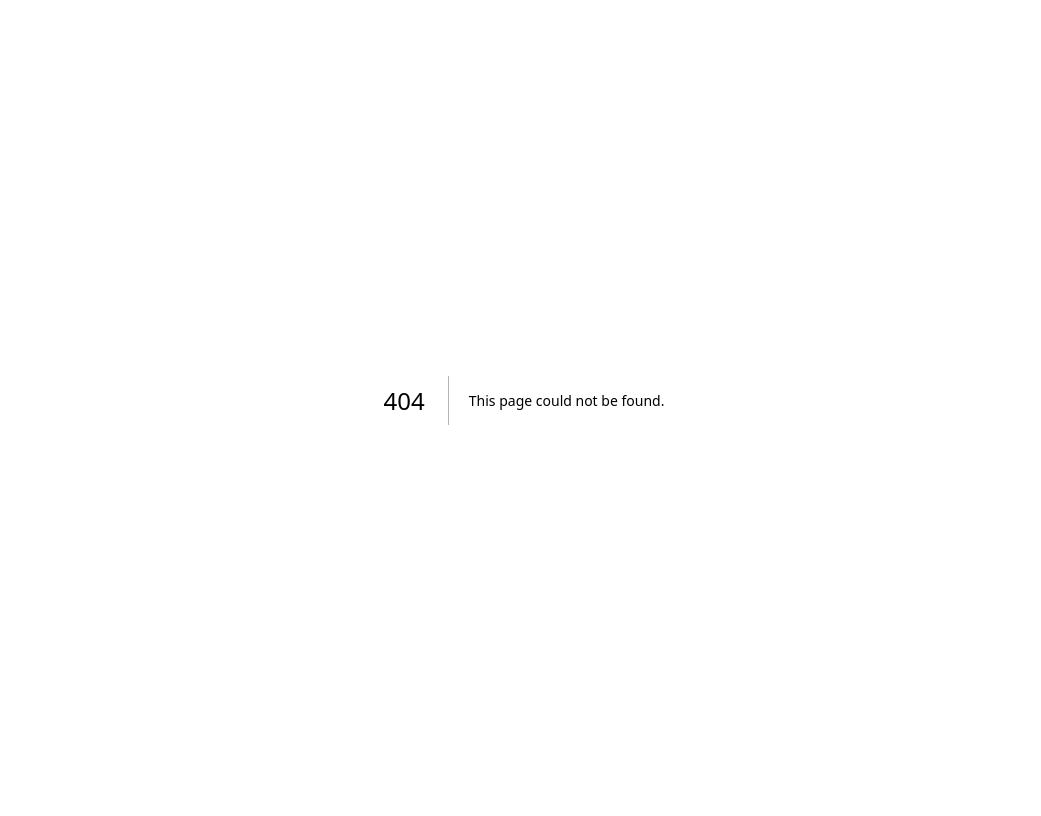
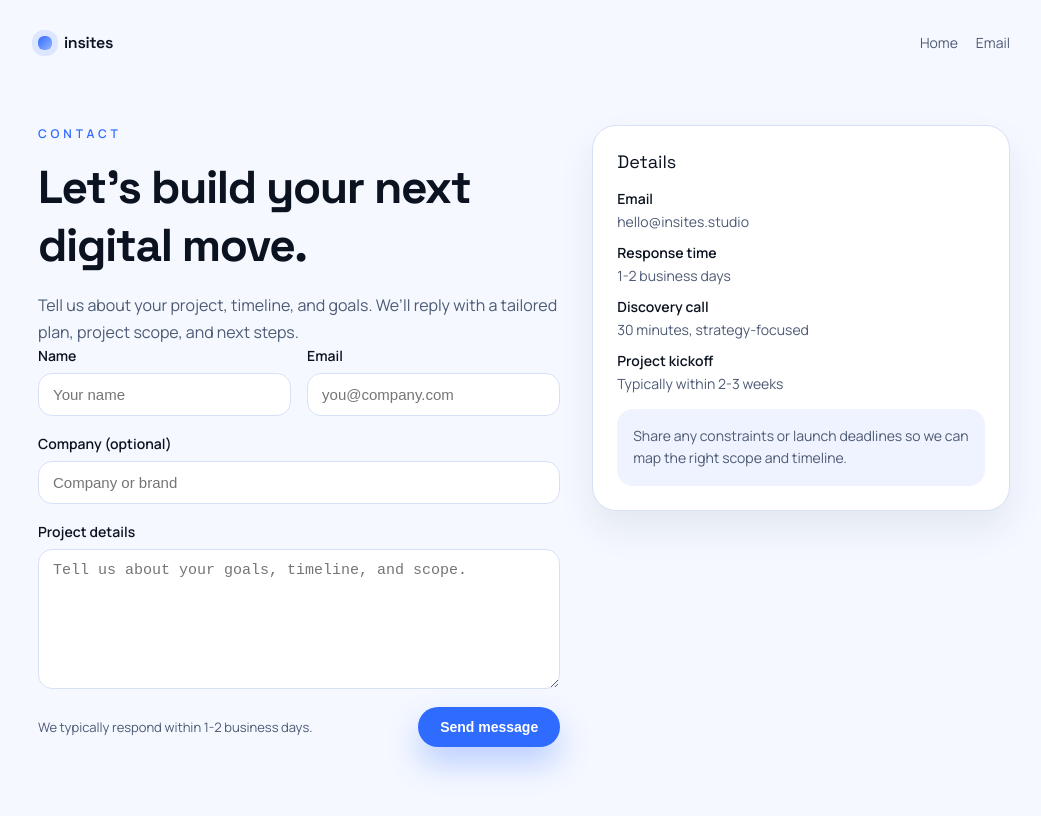
Before and after one commit to radicazz/insite, a Next.js app: page /contact in a window 1280 px wide. Before the commit this address had no page. Shown: the top 816 px of the page, without its empty margins (116-1157 px from the left). Built offline with nearby package versions, Linux system fonts and the light colour scheme.

Commit message:
feat: add contact section and page

```diff
--- /dev/null
+++ b/src/app/contact/page.module.css
@@ -0,0 +1,134 @@
+.page {
+  min-height: 100vh;
+  background: var(--background);
+}
+
+.shell {
+  max-width: 1100px;
+  margin: 0 auto;
+  padding: 32px 64px 120px;
+  display: grid;
+  gap: 72px;
+}
+
+.header {
+  display: flex;
+  align-items: center;
+  justify-content: space-between;
+  gap: 24px;
+}
+
+.brand {
+  display: flex;
+  align-items: center;
+  gap: 12px;
+  font-family: var(--font-space-grotesk), "Helvetica Neue", sans-serif;
+  font-weight: 600;
+  letter-spacing: -0.02em;
+}
+
+.brandMark {
+  width: 14px;
+  height: 14px;
+  border-radius: 6px;
+  background: linear-gradient(135deg, var(--accent) 0%, #94b4ff 100%);
+  box-shadow: 0 0 0 6px rgba(47, 107, 255, 0.12);
+}
+
+.nav {
+  display: flex;
+  gap: 18px;
+  font-size: 14px;
+  color: var(--text-secondary);
+}
+
+.nav a:hover {
+  color: var(--text-primary);
+}
+
+.hero {
+  display: grid;
+  gap: 32px;
+  grid-template-columns: minmax(0, 1fr) minmax(0, 0.8fr);
+  align-items: start;
+}
+
+.eyebrow {
+  text-transform: uppercase;
+  letter-spacing: 0.32em;
+  font-size: 12px;
+  color: var(--accent);
+  font-weight: 600;
+}
+
+.title {
+  margin-top: 16px;
+  font-family: var(--font-space-grotesk), "Helvetica Neue", sans-serif;
+  font-size: clamp(2.4rem, 3.6vw, 3rem);
+  letter-spacing: -0.03em;
+}
+
+.lead {
+  margin-top: 18px;
+  color: var(--text-secondary);
+  line-height: 1.7;
+}
+
+.sideCard {
+  background: var(--surface);
+  border-radius: 24px;
+  border: 1px solid var(--border);
+  padding: 24px;
+  display: grid;
+  gap: 16px;
+  box-shadow: 0 18px 36px rgba(16, 34, 72, 0.08);
+}
+
+.sideTitle {
+  font-family: var(--font-space-grotesk), "Helvetica Neue", sans-serif;
+  font-size: 18px;
+}
+
+.detailList {
+  display: grid;
+  gap: 12px;
+  color: var(--text-secondary);
+  font-size: 14px;
+}
+
+.detailList span {
+  display: block;
+  color: var(--text-primary);
+  font-weight: 600;
+  margin-bottom: 4px;
+}
+
+.note {
+  padding: 16px;
+  border-radius: 16px;
+  background: var(--surface-muted);
+  color: var(--text-secondary);
+  font-size: 14px;
+  line-height: 1.6;
+}
+
+@media (max-width: 900px) {
+  .shell {
+    padding: 24px 40px 96px;
+  }
+
+  .hero {
+    grid-template-columns: 1fr;
+  }
+}
+
+@media (max-width: 640px) {
+  .shell {
+    padding: 20px 24px 80px;
+  }
+
+  .header {
+    flex-direction: column;
+    align-items: flex-start;
+  }
+}
--- /dev/null
+++ b/src/app/contact/page.tsx
@@ -0,0 +1,59 @@
+import Link from "next/link";
+import ContactForm from "@/components/ContactForm";
+import styles from "./page.module.css";
+
+export default function ContactPage() {
+  return (
+    <div className={styles.page}>
+      <div className={styles.shell}>
+        <header className={styles.header}>
+          <div className={styles.brand}>
+            <span className={styles.brandMark} aria-hidden="true" />
+            <span>insites</span>
+          </div>
+          <nav className={styles.nav}>
+            <Link href="/">Home</Link>
+            <a href="mailto:hello@insites.studio">Email</a>
+          </nav>
+        </header>
+
+        <section className={styles.hero}>
+          <div>
+            <p className={styles.eyebrow}>Contact</p>
+            <h1 className={styles.title}>Let’s build your next digital move.</h1>
+            <p className={styles.lead}>
+              Tell us about your project, timeline, and goals. We’ll reply with
+              a tailored plan, project scope, and next steps.
+            </p>
+            <ContactForm />
+          </div>
+          <aside className={styles.sideCard}>
+            <p className={styles.sideTitle}>Details</p>
+            <div className={styles.detailList}>
+              <div>
+                <span>Email</span>
+                hello@insites.studio
+              </div>
+              <div>
+                <span>Response time</span>
+                1-2 business days
+              </div>
+              <div>
+                <span>Discovery call</span>
+                30 minutes, strategy-focused
+              </div>
+              <div>
+                <span>Project kickoff</span>
+                Typically within 2-3 weeks
+              </div>
+            </div>
+            <div className={styles.note}>
+              Share any constraints or launch deadlines so we can map the right
+              scope and timeline.
+            </div>
+          </aside>
+        </section>
+      </div>
+    </div>
+  );
+}
```
Also changed, not shown: src/app/page.module.css (+54 -0 lines), src/app/page.tsx (+44 -1 lines).
